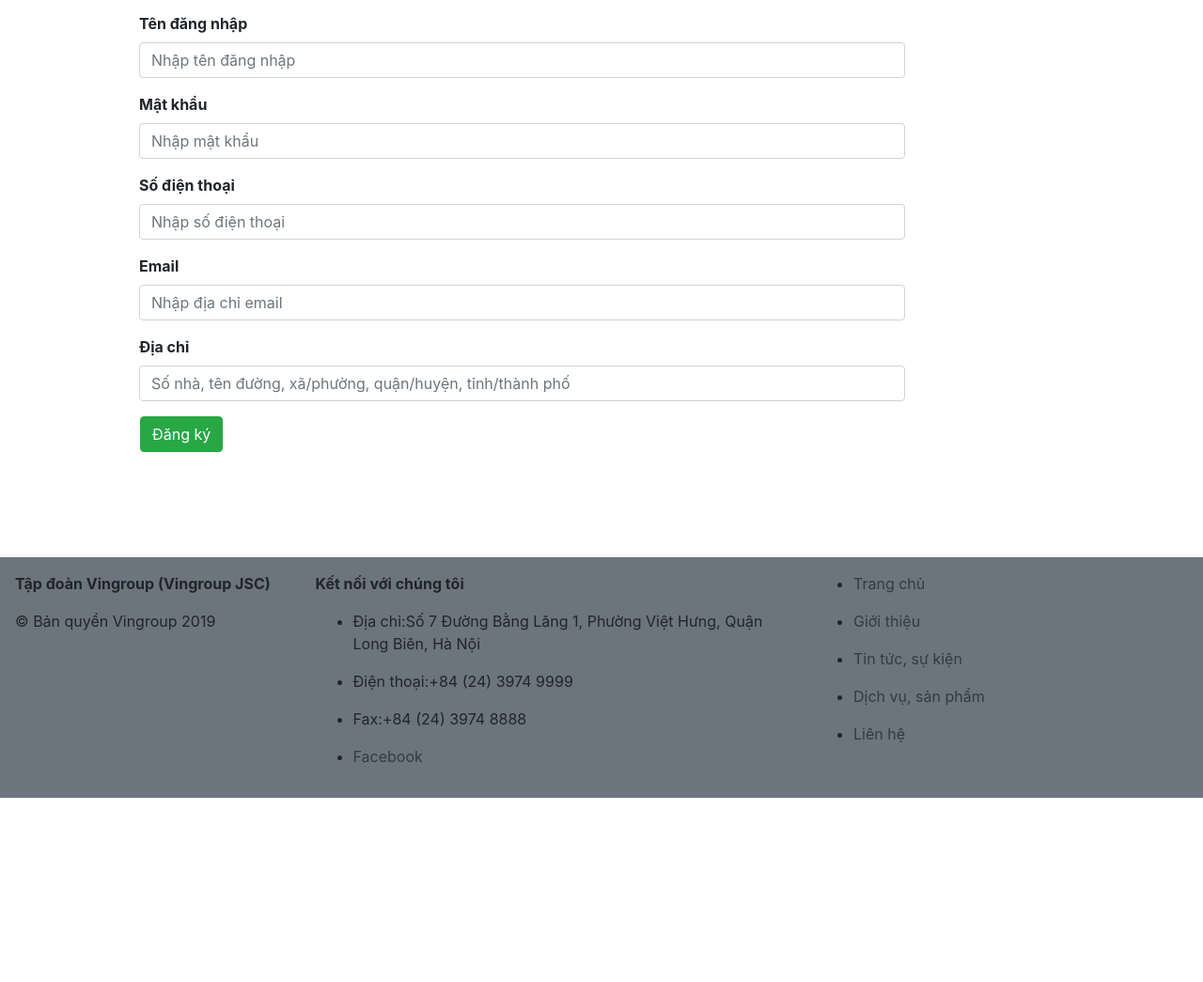
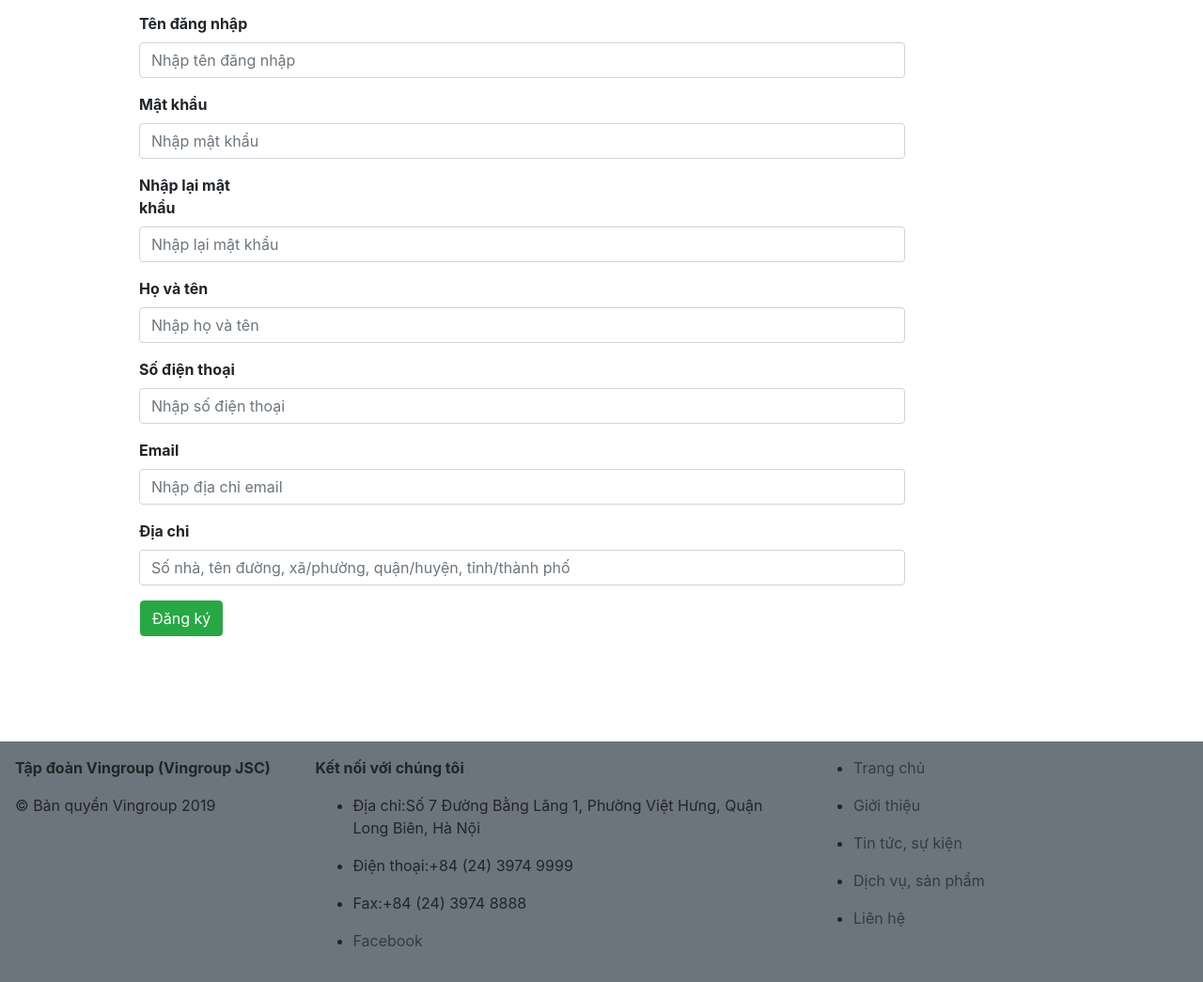
Before and after one commit to lenhatthanh100/assignment2WebProgramming, a PHP site: page /signUpView.php in a window 1280 px wide. Shown: the part 174-1219 px from the top of the page at 94% size. Before the commit the page ends 1023 px from the top, so only its background shows below. Run offline with PHP 8.4, Linux system fonts and the light colour scheme.

Commit message:
Update sign in and sign up function

```diff
--- a/controller/signUpController.php
+++ b/controller/signUpController.php
@@ -1,8 +1,8 @@
 <?php
-$username = $password = $email = $address = "";
+$username = $password = $retypePassword = $name = $email = $address = "";
 $phoneNumber = null;
-$errUsername = $errPassword = $errPhoneNumber = $errEmail = $errAddress = "";
-$validUsername = $validPassword = $validPhoneNumber = $validEmail = $validAddress = false;
+$errUsername = $errPassword = $errRetypePassword = $errName = $errPhoneNumber = $errEmail = $errAddress = "";
+$validUsername = $validPassword = $validRetypePassword = $validName = $validPhoneNumber = $validEmail = $validAddress = false;
 $returnMess = "";
 if ($_SERVER["REQUEST_METHOD"] == "POST") {
     // Kiểm tra dữ liệu xem có hợp lệ không
@@ -11,8 +11,8 @@ if ($_SERVER["REQUEST_METHOD"] == "POST") {
     }
     else {
         $username = $_POST["usernameForm"];
-        if (strlen($username)<6) {
-            $errUsername = "Tên đăng nhập dài tối thiểu 6 ký tự";
+        if (strlen($username)<6 or strlen($username)>20) {
+            $errUsername = "Tên đăng nhập có độ dài từ 6-20 ký tự";
         } else {
             $validUsername = true;
         }
@@ -23,10 +23,32 @@ if ($_SERVER["REQUEST_METHOD"] == "POST") {
     }
     else {
         $password = $_POST["passwordForm"];
-        if (strlen($password)<6) {
-            $errPassword = "Mật khẩu dài tối thiểu 6 ký tự";
+        if (strlen($password)<6 or strlen($password)>20) {
+            $errPassword = "Mật khẩu có độ dài từ 6-20 ký tự";
         } else {
             $validPassword = true;
+        }
+    }
+    if (empty($_POST["retypePasswordForm"])) {
+        $errRetypePassword = "Không được bỏ trống phần này";
+    }
+    else {
+        $retypePassword = $_POST["retypePasswordForm"];
+        if ($retypePassword != $password) {
+            $errRetypePassword = "Không chính xác, hãy nhập lại";
+        } else {
+            $validRetypePassword = true;
+        }
+    }
+    if (empty($_POST["nameForm"])) {
+        $errName = "Không được bỏ trống họ và tên";
+    }
+    else {
+        $name = $_POST["nameForm"];
+        if (strlen($name)<6 or strlen($name)>40) {
+            $errName = "Họ và tên có độ dài từ 6-40 ký tự";
+        } else {
+            $validName = true;
         }
     }
     if (empty($_POST["emailForm"])) {
@@ -36,6 +58,9 @@ if ($_SERVER["REQUEST_METHOD"] == "POST") {
         $email = $_POST["emailForm"];
         if (!preg_match("/^([a-zA-Z0-9_\.\-])+\@(([a-zA-Z0-9\-])+\.)+([a-zA-Z0-9])+$/",$email)) {
             $errEmail = "Địa chỉ email hợp lệ phải có định dạng *@*.*";
+        }
+        elseif (strlen($email)>40) {
+            $errEmail = "Email có độ dài không quá 40 ký tự";
         }
         else {
             $validEmail = true;
@@ -58,17 +83,16 @@ if ($_SERVER["REQUEST_METHOD"] == "POST") {
     }
     else {
         $address = $_POST["addressForm"];
-        $validAddress = true;
+        if (strlen($address)>200) {
+            $errAddress = "Địa chỉ có độ dài không quá 200 ký tự";
+        }
+        else {
+            $validAddress = true;
+        }
     }
 
-    // Insert vào database, import model để xử lý
-    if ($validUsername == true and $validPassword == true) {
-        $username = $_POST["usernameForm"];
-        $password = $_POST["passwordForm"];
-        $phoneNumber = $_POST["phoneNumberForm"];
-        $email = $_POST["emailForm"];
-        $address = $_POST["addressForm"];
-        $returnMess = "Đăng ký thành công";
+    if ($validUsername and $validPassword and $validRetypePassword and $validName and $validPhoneNumber and $validEmail and $validAddress) {
+        include '../model/signUpModel.php';
     }
 }
 ?>
--- /dev/null
+++ b/model/accessDatabase.php
@@ -0,0 +1,6 @@
+<?php
+	$servername = "40.87.111.175";
+    $serverUsername = "thanhln";
+    $serverPassword = "Thanhln123456";
+    $dbname = "vingroup";
+?>
--- a/view/signUpView.php
+++ b/view/signUpView.php
@@ -21,37 +21,51 @@
 			<h2 class="text-primary mb-3 ml-3">Đăng ký</h2>
 			<form class="form-horizontal" method="POST">
 				<div class="form-group">
-			    	<label class="control-label col-sm-2 font-weight-bold" for="email">Tên đăng nhập</label>
+			    	<label class="control-label col-sm-2 font-weight-bold" for="usernameForm">Tên đăng nhập</label>
 			    	<div class="col-sm-10">
-			      		<input type="text" class="form-control" name="usernameForm" placeholder="Nhập tên đăng nhập" value="<?php echo $username; ?>">
+			      		<input type="text" class="form-control" name="usernameForm" id="usernameForm" placeholder="Nhập tên đăng nhập" value="<?php echo $username; ?>">
 			      		<p class="text-danger"><?php echo $errUsername; ?></p>
 			    	</div>
 				</div>
 				<div class="form-group">
-			    	<label class="control-label col-sm-2 font-weight-bold" for="pwd">Mật khẩu</label>
+			    	<label class="control-label col-sm-2 font-weight-bold" for="passwordForm">Mật khẩu</label>
 			    	<div class="col-sm-10">
-			      		<input type="password" class="form-control" name="passwordForm" placeholder="Nhập mật khẩu" value="<?php echo $password; ?>">
+			      		<input type="password" class="form-control" name="passwordForm" id="passwordForm" placeholder="Nhập mật khẩu" value="<?php echo $password; ?>">
 			      		<p class="text-danger"><?php echo $errPassword; ?></p>
 			    	</div>
 				</div>
+				<div class="form-group">
+			    	<label class="control-label col-sm-2 font-weight-bold" for="retypePasswordForm">Nhập lại mật khẩu</label>
+			    	<div class="col-sm-10">
+			      		<input type="password" class="form-control" name="retypePasswordForm" id="retypePasswordForm" placeholder="Nhập lại mật khẩu" value="<?php echo $retypePassword; ?>">
+			      		<p class="text-danger"><?php echo $errRetypePassword; ?></p>
+			    	</div>
+				</div>
+				<div class="form-group">
+			    	<label class="control-label col-sm-2 font-weight-bold" for="nameForm">Họ và tên</label>
+			    	<div class="col-sm-10">
+			      		<input type="text" class="form-control" name="nameForm" id="nameForm" placeholder="Nhập họ và tên" value="<?php echo $name; ?>">
+			      		<p class="text-danger"><?php echo $errName; ?></p>
+			    	</div>
+				</div>
             	<div class="form-group">
-			    	<label class="control-label col-sm-2 font-weight-bold" for="pwd">Số điện thoại</label>
+			    	<label class="control-label col-sm-2 font-weight-bold" for="phoneNumberForm">Số điện thoại</label>
 			    	<div class="col-sm-10">
-			      		<input type="number" class="form-control" name="phoneNumberForm" placeholder="Nhập số điện thoại" value="<?php echo $phoneNumber; ?>">
+			      		<input type="number" class="form-control" name="phoneNumberForm" id="phoneNumberForm" placeholder="Nhập số điện thoại" value="<?php echo $phoneNumber; ?>">
 			    		<p class="text-danger"><?php echo $errPhoneNumber; ?></p>
 			    	</div>
 				</div>
             	<div class="form-group">
-			    	<label class="control-label col-sm-2 font-weight-bold" for="pwd">Email</label>
+			    	<label class="control-label col-sm-2 font-weight-bold" for="emailForm">Email</label>
 			    	<div class="col-sm-10">
-			    		<input type="text" class="form-control" name="emailForm" placeholder="Nhập địa chỉ email" value="<?php echo $email; ?>">
+			    		<input type="text" class="form-control" name="emailForm" id="emailForm" placeholder="Nhập địa chỉ email" value="<?php echo $email; ?>">
 			    		<p class="text-danger"><?php echo $errEmail; ?></p>
 			    	</div>
 			  	</div>
             	<div class="form-group">
-			    	<label class="control-label col-sm-2 font-weight-bold" for="pwd">Địa chỉ</label>
+			    	<label class="control-label col-sm-2 font-weight-bold" for="addressForm">Địa chỉ</label>
 			   		<div class="col-sm-10">
-			    		<input type="text" class="form-control" name="addressForm" placeholder="Số nhà, tên đường, xã/phường, quận/huyện, tỉnh/thành phố" value="<?php echo $address; ?>">
+			    		<input type="text" class="form-control" name="addressForm" id="addressForm" placeholder="Số nhà, tên đường, xã/phường, quận/huyện, tỉnh/thành phố" value="<?php echo $address; ?>">
 			    		<p class="text-danger"><?php echo $errAddress; ?></p>
 			    	</div>
 			  	</div>
```
Also changed, not shown: controller/signInController.php (+28 -6 lines), model/signInModel.php (added, +17 -0 lines), model/signUpModel.php (added, +30 -0 lines), view/signInView.php (+4 -4 lines).
